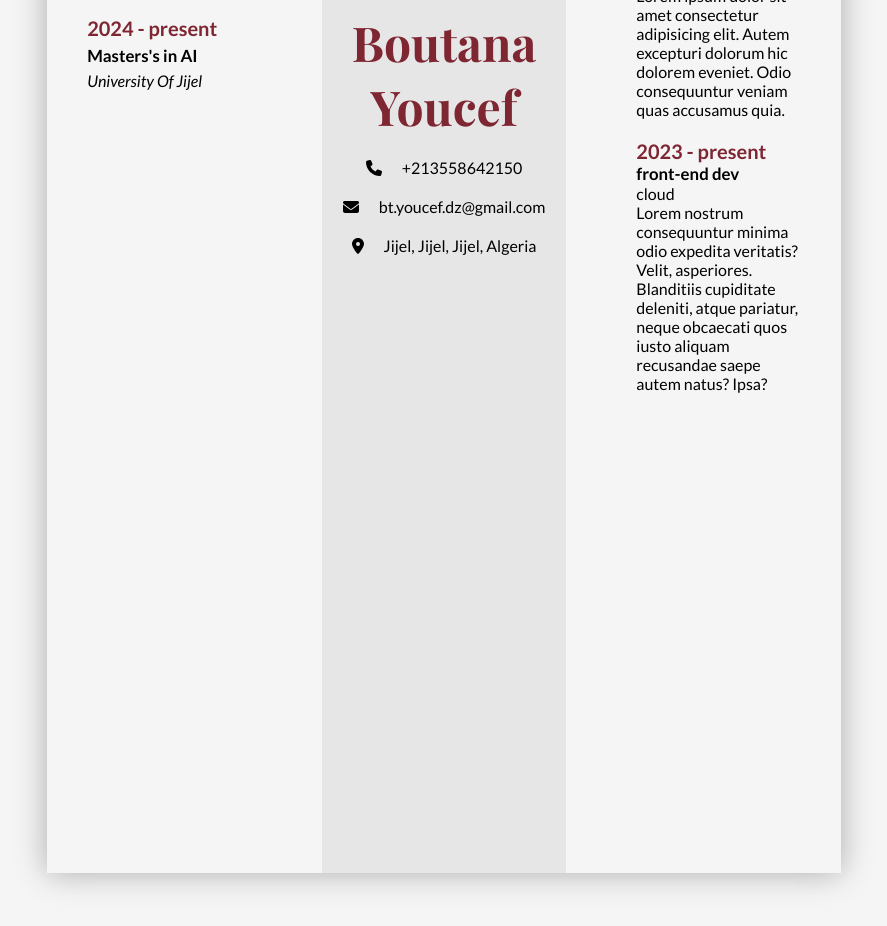
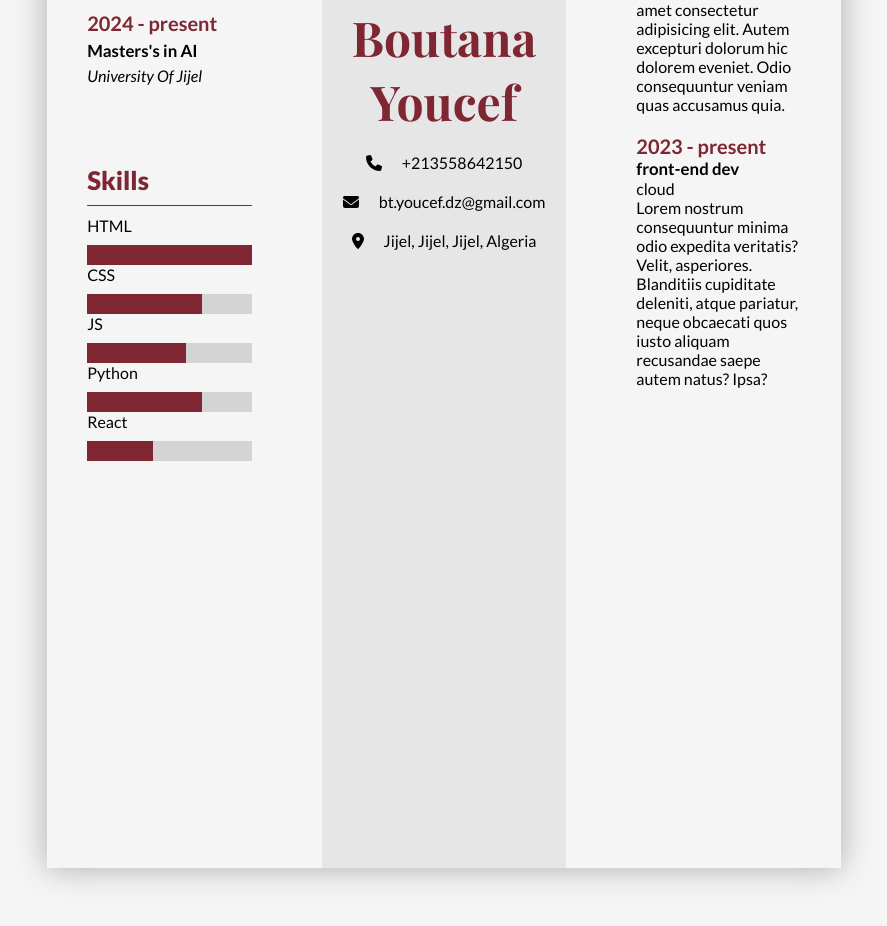
Before and after one commit to hipip/CV-Builder, a React (Vite) app: page / in a window 1280 px wide. Shown: the part 940-1866 px from the top of the page, without its empty margins (196-1083 px from the left). Built offline with nearby package versions, Linux system fonts and the light colour scheme; a web font is replaced by a local one.

Commit message:
Add skills rendering on the Resume

```diff
--- a/src/App.jsx
+++ b/src/App.jsx
@@ -80,6 +80,11 @@ function App() {
       id: nanoid(),
       name: "Python",
       mastery: 70,
+    },
+    {
+      id: nanoid(),
+      name: "React",
+      mastery: 40,
     },
   ]);
 
@@ -183,6 +188,7 @@ function App() {
           personalDetails={personalDetails}
           education={education}
           experience={experience}
+          skills={skills}
           color={mainColor}
         />
       </div>
--- a/src/components/Resume/Resume.jsx
+++ b/src/components/Resume/Resume.jsx
@@ -7,16 +7,19 @@ import PersonalDetailsItem from "./PersonalDetailsItem";
 import ResumeEduItem from "./ResumeEduItem";
 import React from "react";
 import ResumeExperienceItem from "./ResumeExperienceItem";
+import ResumeSkillitem from "./ResumeSkillitem";
 
 export default function Resume({
   personalDetails,
   education,
   experience,
+  skills,
   color,
 }) {
   const { fullName, email, phoneNumber, address, imgUrl } = personalDetails;
   return (
     <div id="resume">
+      <div>
         <div className="resume-education-section">
           <div>
             <h2
@@ -33,6 +36,21 @@ export default function Resume({
               <ResumeEduItem edu={edu} idx={idx} color={color} key={edu.id} />
             </>
           ))}
+        </div>
+        <div className="resume-skills-section">
+          <div>
+            <h2
+              className="resume-skills-section-title"
+              style={{ color: color }}
+            >
+              Skills
+            </h2>
+            <hr className="line-break" style={{ backgroundColor: color }}></hr>
+          </div>
+          {skills.map((skill) => (
+            <ResumeSkillitem skill={skill} key={skill.id} color={color} />
+          ))}
+        </div>
       </div>
       <div className="resume-personal-details-section">
         <img className="profile-pic" src={imgUrl} alt="a profile picture"></img>
--- /dev/null
+++ b/src/components/Resume/ResumeSkillitem.jsx
@@ -0,0 +1,17 @@
+export default function ResumeSkillitem({ skill, color }) {
+  return (
+    <div className="resume-skill-item">
+      <p>{skill.name}</p>
+
+      <div className="resume-skill-container">
+        <div
+          className="resume-skill-mastery"
+          style={{
+            width: `${+skill.mastery}%`,
+            backgroundColor: color,
+          }}
+        ></div>
+      </div>
+    </div>
+  );
+}
--- a/src/styles/App.css
+++ b/src/styles/App.css
@@ -27,7 +27,7 @@ button {
 
 .main-title {
   text-align: center;
-  font-size: 2.5rem;
+  font-size: 2.3rem;
   font-weight: 900;
   margin: 10px 0 0 20px;
 }
@@ -286,7 +286,8 @@ input[type="color"]::-webkit-color-swatch-wrapper {
 }
 
 .resume-education-section,
-.resume-experience-section {
+.resume-experience-section,
+.resume-skills-section {
   padding: 40px;
 }
 
@@ -321,3 +322,19 @@ input[type="color"]::-webkit-color-swatch-wrapper {
   margin: 10px 0;
   height: 1px;
 }
+
+.resume-skill-item {
+  display: flex;
+  flex-direction: column;
+  gap: 10px;
+}
+
+.resume-skill-container {
+  width: 100%;
+  height: 20px;
+  background-color: #d4d4d4;
+}
+
+.resume-skill-mastery {
+  height: 20px;
+}
```
Lines whose indentation alone changed are shown as unchanged.
